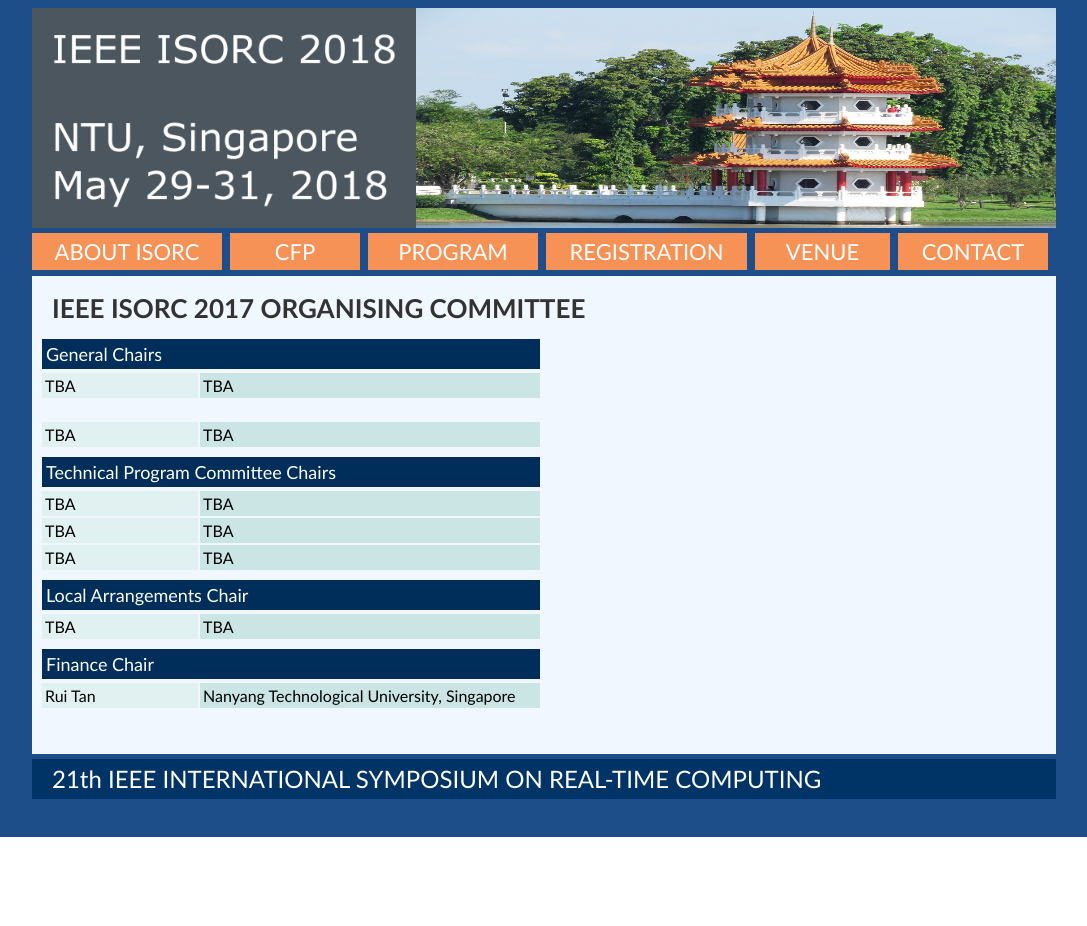
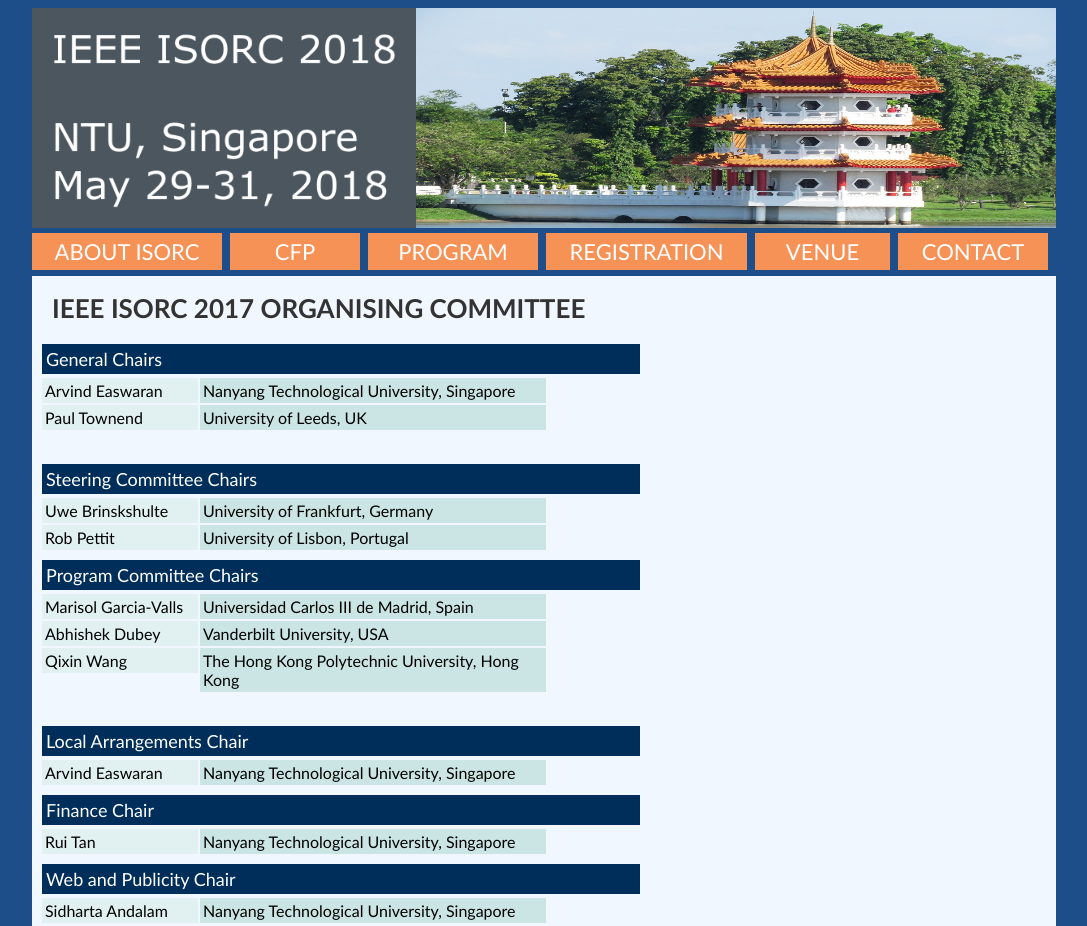
Before and after one commit to CPS-research-group/ISORC2018, a plain HTML site: page html/orgCommittee.html in a window 1280 px wide. Shown: the top 926 px of the page, without its empty margins (96-1183 px from the left). Before the commit the page ends 837 px from the top, so only its background shows below. Drawn offline with Linux system fonts and the light colour scheme.

Commit message:
updated committee

```diff
--- a/html/orgCommittee.html
+++ b/html/orgCommittee.html
@@ -135,31 +135,39 @@
 
     </div>
 
-    <div style="width: 498px; margin-top: 15px;">
+    <div style="width: 598px; margin-top: 20px;">
 
         <div id="committeeHeading" style="margin-top:0px;">General Chairs</div>
         <div id="comSpacer">
-          <div id="commMember">TBA</div>
-          <div id="commAffil">TBA</div></div><br />
+          <div id="commMember">Arvind Easwaran </div>
+          <div id="commAffil">Nanyang Technological University, Singapore</div></div>
 
         <div id="comSpacer">
-          <div id="commMember">TBA</div>
-          <div id="commAffil">TBA</div></div>
-        <!-- <div id="comSpacer"> -->
-        <!--   <div id="commMember">Makato Takizawa</div> -->
-        <!--   <div id="commAffil">Hosei University, Japan</div></div> -->
+          <div id="commMember">Paul Townend </div>
+          <div id="commAffil">University of Leeds, UK</div></div><br />
 
-        <div id="committeeHeading">Technical Program Committee Chairs</div>
-        <div id="comSpacer"><div id="commMember">TBA</div><div id="commAffil">TBA</div></div>
-        <div id="comSpacer"><div id="commMember">TBA</div><div id="commAffil">TBA</div></div>
-        <div id="comSpacer"><div id="commMember">TBA</div><div id="commAffil">TBA</div></div>
+
+		<div id="committeeHeading">Steering Committee Chairs</div>
+        <div id="comSpacer"><div id="commMember">Uwe Brinskshulte </div><div id="commAffil">University of Frankfurt, Germany</div></div>
+        <div id="comSpacer"><div id="commMember">Rob Pettit </div><div id="commAffil">University of Lisbon, Portugal</div></div>
+
+
+        <div id="committeeHeading">Program Committee Chairs</div>
+        <div id="comSpacer"><div id="commMember">Marisol Garcia-Valls </div><div id="commAffil">Universidad Carlos III de Madrid, Spain</div></div>
+        <div id="comSpacer"><div id="commMember">Abhishek Dubey </div><div id="commAffil">Vanderbilt University, USA</div></div>
+        <div id="comSpacer"><div id="commMember">Qixin Wang </div><div id="commAffil">The Hong Kong Polytechnic University, Hong Kong</div></div><br />
 
         <div id="committeeHeading">Local Arrangements Chair</div>
-        <div id="comSpacer"><div id="commMember">TBA</div><div id="commAffil">TBA</div></div>
+        <div id="comSpacer"><div id="commMember">Arvind Easwaran </div><div id="commAffil">Nanyang Technological University, Singapore</div></div>
 
         <div id="committeeHeading">Finance Chair</div>
         <div id="comSpacer">
           <div id="commMember">Rui Tan </div>
+          <div id="commAffil">Nanyang Technological University, Singapore</div></div>
+
+        <div id="committeeHeading">Web and Publicity Chair</div>
+        <div id="comSpacer">
+          <div id="commMember">Sidharta Andalam </div>
           <div id="commAffil">Nanyang Technological University, Singapore</div></div>
 
         <!-- <div id="committeeHeading">Publication Chair</div> -->
```
